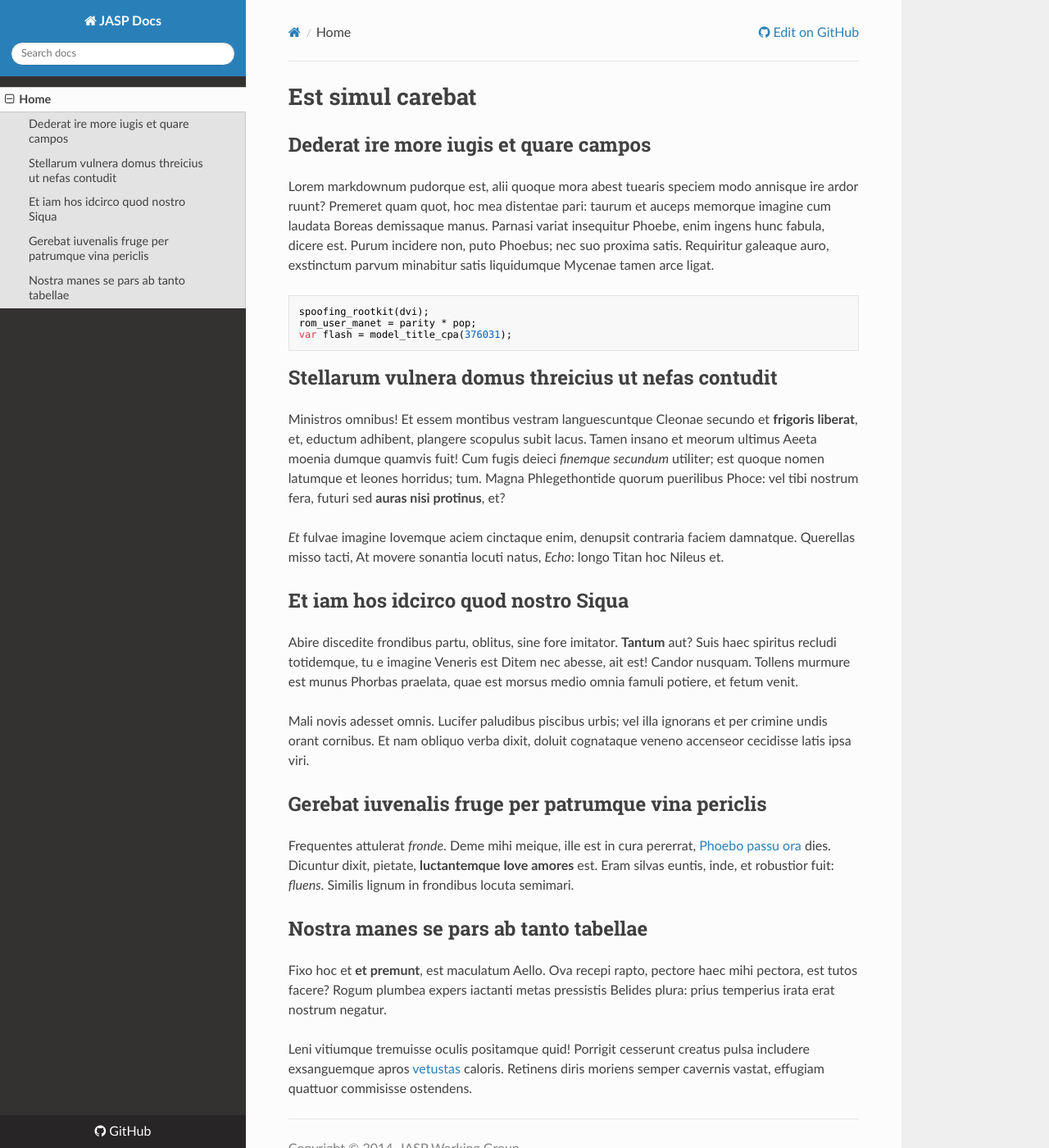
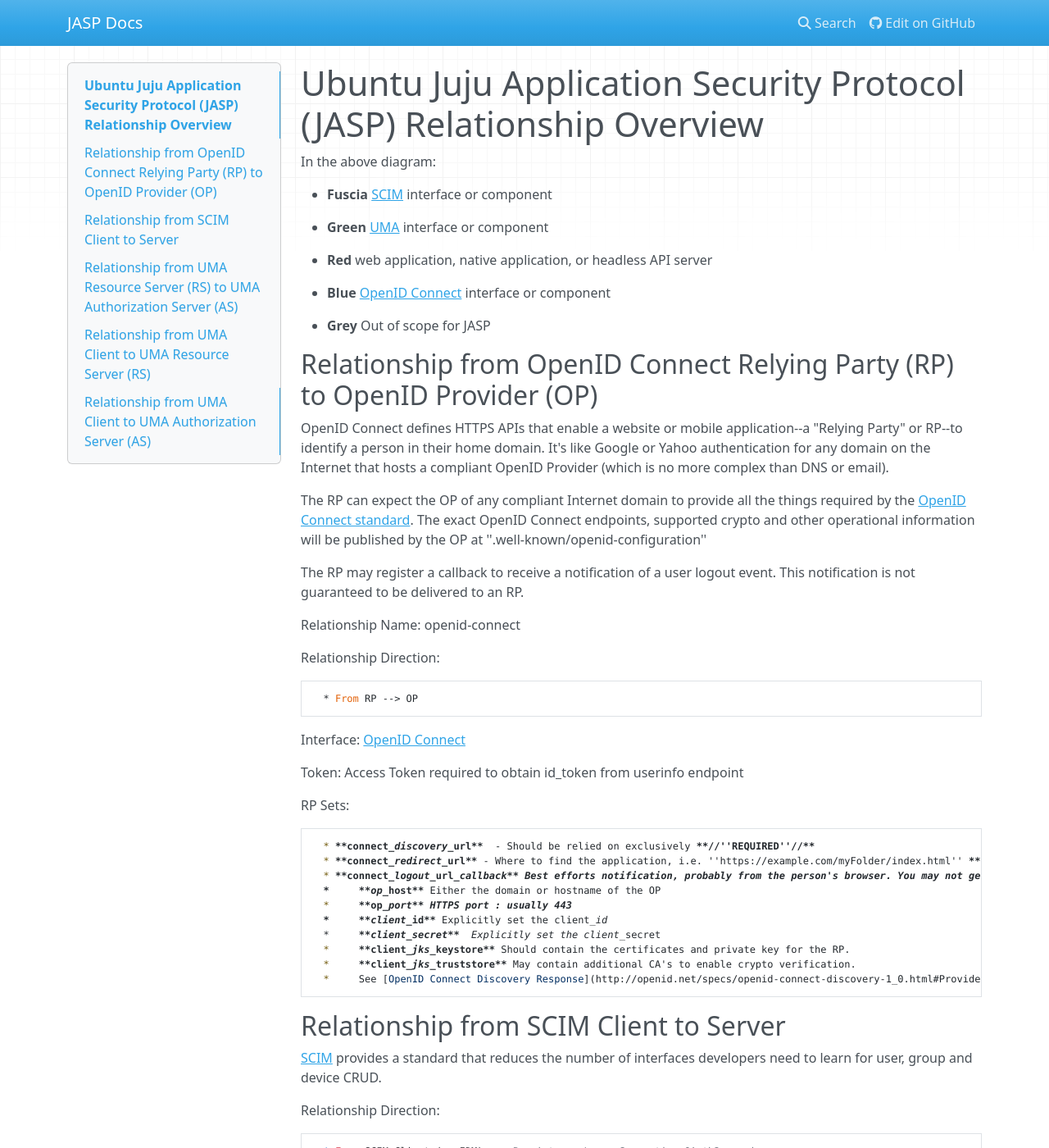
Before and after one commit to juju/jasp, an MkDocs documentation site: the page built from sources/index.md, in a window 1280 px wide and 1400 px high. Shown: the whole window at 82% size. Built offline with MkDocs 1.6.1, drawn with Linux system fonts in a browser that asks for light colours; nearby versions of some CDN libraries; old or Windows-style settings are respelled for this version of MkDocs; some of the changed text lies outside the part shown.

Commit message:
First convert of docs from the OX docuwiki

```diff
--- a/mkdocs.yml
+++ b/mkdocs.yml
@@ -3,7 +3,6 @@ site_description: Documentation of the Juju Application Security Protocol (JASP)
 copyright: Copyright &copy; 2014, JASP Working Group
 docs_dir: sources
 repo_url: https://github.com/juju/jasp.git
-theme: readthedocs
 include_search: true
 
 pages:
--- a/sources/index.md
+++ b/sources/index.md
@@ -1,59 +1,131 @@
-# Est simul carebat
+# Ubuntu Juju Application Security Protocol (JASP) Relationship Overview
 
-## Dederat ire more iugis et quare campos
 
-Lorem markdownum pudorque est, alii quoque mora abest tuearis speciem modo
-annisque ire ardor ruunt? Premeret quam quot, hoc mea distentae pari: taurum et
-auceps memorque imagine cum laudata Boreas demissaque manus. Parnasi variat
-insequitur Phoebe, enim ingens hunc fabula, dicere est. Purum incidere non, puto
-Phoebus; nec suo proxima satis. Requiritur galeaque auro, exstinctum parvum
-minabitur satis liquidumque Mycenae tamen arce ligat.
+In the above diagram:
 
-    spoofing_rootkit(dvi);
-    rom_user_manet = parity * pop;
-    var flash = model_title_cpa(376031);
+*  **Fuscia** [SCIM](http://simplecloud.info) interface or component
 
-## Stellarum vulnera domus threicius ut nefas contudit
+*  **Green** [UMA](http://tinyurl.com/umav1) interface or component
 
-Ministros omnibus! Et essem montibus vestram languescuntque Cleonae secundo et
-**frigoris liberat**, et, eductum adhibent, plangere scopulus subit lacus. Tamen
-insano et meorum ultimus Aeeta moenia dumque quamvis fuit! Cum fugis deieci
-*finemque secundum* utiliter; est quoque nomen latumque et leones horridus; tum.
-Magna Phlegethontide quorum puerilibus Phoce: vel tibi nostrum fera, futuri sed
-**auras nisi protinus**, et?
+*  **Red** web application, native application, or headless API server
 
-*Et* fulvae imagine Iovemque aciem cinctaque enim, denupsit contraria faciem
-damnatque. Querellas misso tacti, At movere sonantia locuti natus, *Echo*: longo
-Titan hoc Nileus et.
+*  **Blue** [OpenID Connect](http://openid.net/connect/) interface or component
 
-## Et iam hos idcirco quod nostro Siqua
+*  **Grey** Out of scope for JASP
 
-Abire discedite frondibus partu, oblitus, sine fore imitator. **Tantum** aut?
-Suis haec spiritus recludi totidemque, tu e imagine Veneris est Ditem nec
-abesse, ait est! Candor nusquam. Tollens murmure est munus Phorbas praelata,
-quae est morsus medio omnia famuli potiere, et fetum venit.
+## Relationship from OpenID Connect Relying Party (RP) to OpenID Provider (OP)
 
-Mali novis adesset omnis. Lucifer paludibus piscibus urbis; vel illa ignorans et
-per crimine undis orant cornibus. Et nam obliquo verba dixit, doluit cognataque
-veneno accenseor cecidisse latis ipsa viri.
+OpenID Connect defines HTTPS APIs that enable a website or mobile application--a "Relying Party" or RP--to identify a person in their home domain. It's like Google or Yahoo authentication for any domain on the Internet that hosts a compliant OpenID Provider (which is no more complex than DNS or email).
 
-## Gerebat iuvenalis fruge per patrumque vina periclis
+The RP can expect the OP of any compliant Internet domain to provide all the things required by the [OpenID Connect standard](http://openid.net/connect). The exact OpenID Connect endpoints, supported crypto and other operational information will be published by the OP at ''.well-known/openid-configuration''
 
-Frequentes attulerat *fronde*. Deme mihi meique, ille est in cura pererrat,
-[Phoebo passu ora](http://reddit.com/r/thathappened) dies. Dicuntur dixit,
-pietate, **luctantemque Iove amores** est. Eram silvas euntis, inde, et
-robustior fuit: *fluens*. Similis lignum in frondibus locuta semimari.
+The RP may register a callback to receive a notification of a user logout event. This notification is not guaranteed to be delivered to an RP.
 
-## Nostra manes se pars ab tanto tabellae
+Relationship Name: openid-connect
 
-Fixo hoc et **et premunt**, est maculatum Aello. Ova recepi rapto, pectore haec
-mihi pectora, est tutos facere? Rogum plumbea expers iactanti metas pressistis
-Belides plura: prius temperius irata erat nostrum negatur.
+Relationship Direction:
 
-Leni vitiumque tremuisse oculis positamque quid! Porrigit cesserunt creatus
-pulsa includere exsanguemque apros [vetustas](http://www.reddit.com/r/haskell)
-caloris. Retinens diris moriens semper cavernis vastat, effugiam quattuor
-commisisse ostendens.
+      * From RP --> OP
 
-[Phoebo passu ora]: http://reddit.com/r/thathappened
-[vetustas]: http://www.reddit.com/r/haskell
+Interface: [OpenID Connect](http://openid.net/connect)
+
+Token: Access Token required to obtain id_token from userinfo endpoint
+
+RP Sets:
+
+      * **connect_discovery_url**  - Should be relied on exclusively **//''REQUIRED''//**
+      * **connect_redirect_url** - Where to find the application, i.e. ''https://example.com/myFolder/index.html'' **//''REQUIRED''//**
+      * **connect_logout_url_callback** Best efforts notification, probably from the person's browser. You may not get this, but its greener if you do.
+      *     **op_host** Either the domain or hostname of the OP
+      *     **op_port** HTTPS port : usually 443
+      *     **client_id** Explicitly set the client_id
+      *     **client_secret**  Explicitly set the client_secret
+      *     **client_jks_keystore** Should contain the certificates and private key for the RP.
+      *     **client_jks_truststore** May contain additional CA's to enable crypto verification.
+      *     See [OpenID Connect Discovery Response](http://openid.net/specs/openid-connect-discovery-1_0.html#ProviderConfigurationResponse)
+
+##  Relationship from SCIM Client to Server
+
+[SCIM](http://simplecloud.info) provides a standard that reduces the number of interfaces developers need to learn for user, group and device CRUD.
+
+Relationship Direction:
+
+      * From SCIM Client (or IDM) --> Persistence Layer Supporting OAuth2 services
+
+
+Interface: Not Specified (could be LDAP, RDBMS, or any other persistence technology)
+
+Token: Client must register SCIM endpoints, and enforce authorized UMA RPT token: same as RS -> AS
+
+RP Sets:
+
+      *     uma_discovery_url **//''REQUIRED''//**
+      * scim_discovery_url - where to find the SCIM endpoints, required cryto, and required UMA authorization scopes **//''Required''//**
+      *     connect_discovery_url **//''REQUIRED''//**
+      * **connect_redirect_url** - Where to find the application, i.e. ''https://example.com/myFolder/index.html'' **//''REQUIRED''//**
+
+
+While dynamic registration can be very efficient, some applications need to add an account before ther person actually logs in. For example, your account needs to be created in a payroll system before you can be paid, email accounts need to be created in advance, etc. The Access Management system fits into this category--it needs to be kept up-to-date with the latest identities, user claims and credentials.
+
+A JASP complain SCIM service should support Web Finger discovery, and return a ''json'' object for  ''./well-known/scim-configuration'' The returned json discovery object should contain the endpoints, and required authorization servers and UMA scopes required for access.
+
+
+##  Relationship from UMA Resource Server (RS) to UMA Authorization Server (AS)
+
+A Resource Server must:
+
+      * register all resources that are under protection with the Authorization Server
+      * forbid access to resources if RPT doesn't have enough permissions and provide permission ticket to RP (so RP can authorize RPT with necessary permissions)
+
+Relationship Direction:
+
+      * From RS --> AS
+
+Interface: [UMA](http://tinyurl.com/umav1)
+
+Token: RS must present PAT token to  register resources as well as verify the permissions
+in the RPT token presented by the Client.
+
+RP Sets:
+
+      *     uma_discovery_url **//''REQUIRED''//**
+      *     connect_discovery_url **//''REQUIRED''//**
+      * **connect_redirect_url** - Where to find the application, i.e. ''https://example.com/myFolder/index.html'' **//''REQUIRED''//**
+
+
+##  Relationship from UMA Client to UMA Resource Server (RS)
+
+An UMA Client is a Web application or native application that requests an HTTP resource (i.e. an API or binary) from an UMA Resource Server. UMA clients can be registered and managed using the OpenID Connect client registration API. The client must use  UMA discovery published at ''.well-known/uma-configuration'' in order to obtain the required tokens to access an UMA protected resource.
+
+Relationship Direction:
+
+      * From Client --> RS
+
+Interface: [UMA](http://tinyurl.com/umav1)
+
+Token: Client must present an authorized RPT token to the RS
+
+RP Sets:
+
+      *     uma_discovery_url **//''REQUIRED''//**
+      *     connect_discovery_url **//''REQUIRED''//**
+      * **connect_redirect_url** - Where to find the application, i.e. ''https://example.com/myFolder/index.html'' **//''REQUIRED''//**
+
+
+##  Relationship from UMA Client to UMA Authorization Server (AS)
+
+An UMA Client is a Web application or native application that requests an HTTP resource (i.e. an API or binary) from an UMA Resource Server. UMA clients can be registered and managed using the OpenID Connect client registration API. The client must use  UMA discovery published at ''.well-known/uma-configuration'' in order to obtain the required tokens to access an UMA protected resource.
+
+Relationship Direction:
+
+      * From Client --> AS
+
+Interface: [UMA](http://tinyurl.com/umav1)
+
+Token: Client must present AAT token to communicate with AS (obtain RPT, authorize RPT)
+
+RP Sets:
+
+      *     uma_discovery_url **//''REQUIRED''//**
+      *     connect_discovery_url **//''REQUIRED''//**
+      * **connect_redirect_url** - Where to find the application, i.e. ''https://example.com/myFolder/index.html'' **//''REQUIRED''//**
```
Also changed, not shown: img/jasp_diagram.png (added), img/jasp_stack_diagram.png (added), 1 other file.
